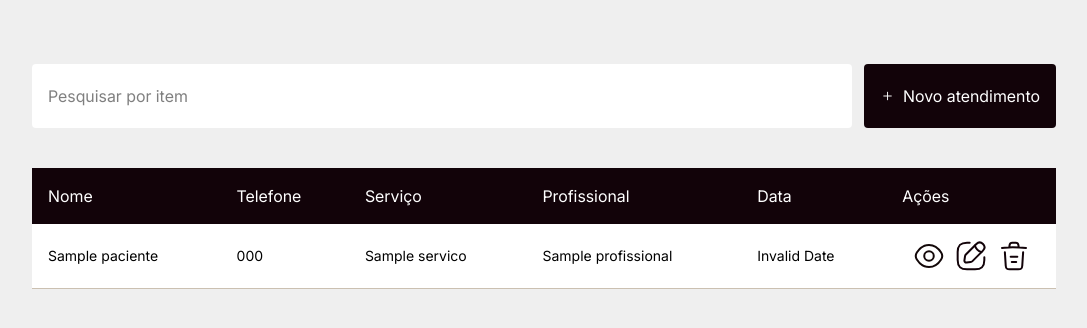
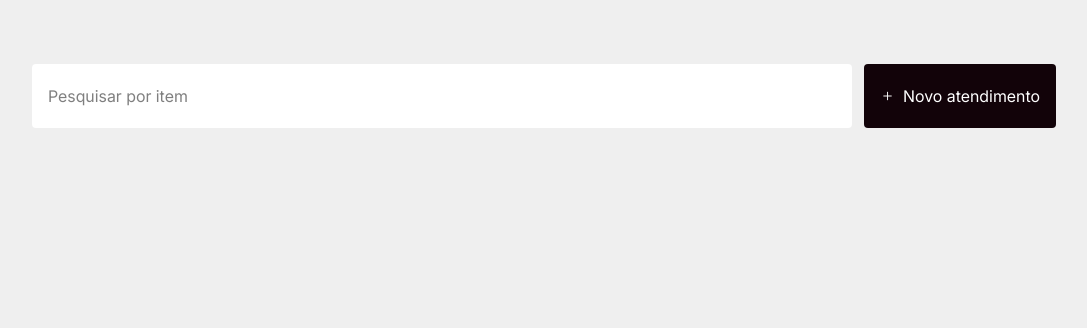
Before and after one commit to enzogran01/duo-system, a Node server app: template frontend/pages/dashboard/dashboard.ejs in a window 1280 px wide. Shown: the part 64-392 px from the top of the page, without its empty margins (96-1183 px from the left). Run offline with Node 20, Linux system fonts and the light colour scheme; the template is opened without the code that fills it: most values are stand-ins (such as "Sample title", 1, 10 or a date in 2020); some libraries are stand-ins or nearby versions.

Commit message:
:trashcan: delete: atendimentos routes,controllers and view

```diff
--- a/frontend/pages/dashboard/dashboard.ejs
+++ b/frontend/pages/dashboard/dashboard.ejs
@@ -1,23 +1,6 @@
 <%- include('../includes/head') %>
-    <dialog id="modalAtendimento" class="rounded-lg p-6 w-full max-w-md m-auto backdrop:bg-black/50">
-        <h2 class="text-lg font-medium mb-4" id="modal-paciente">Detalhes do Atendimento</h2>
-        <div class="flex flex-col gap-2 text-sm">
-            <p><span class="font-medium tel">Data:</span> <span id="modal-data"></span></p>
-            <p><span class="font-medium tel">Telefone:</span> <span id="modal-telefone"></span></p>
-            <p><span class="font-medium">Serviço:</span> <span id="modal-servico"></span></p>
-            <p><span class="font-medium">Profissional:</span> <span id="modal-profissional"></span></p>
-            <p><span class="font-medium">Observação:</span> <span id="modal-observacao" class="italic text-black/50"></span></p>
-        </div>
-        <button id="modalCloseBtn" class="mt-6 w-full p-3 rounded-md bg-action text-white cursor-pointer">Fechar</button>
-    </dialog>
 
     <main class="w-full flex flex-col pt-32 px-12 md:px-32">
-
-        <% if (errors && errors.length > 0) { %>
-            <div class="w-full mb-4 mt-2 p-3 rounded-md bg-red-100 text-red-600 text-sm text-center">
-                <p> <%= errors %> </p>
-            </div>
-        <% } %>
 
         <div class="flex flex-col sm:flex-row w-full gap-3" data-aos="fade-up" data-aos-offset="10" data-aos-delay="100" data-aos-duration="1000">
             <input type="search" placeholder="Pesquisar por item" class="rounded-sm flex-1 text-center sm:text-left bg-white outline-none p-4">
@@ -28,38 +11,7 @@
         </div>
 
         <div class="mt-10 w-full overflow-x-auto" data-aos="fade-right" data-aos-offset="10" data-aos-delay="500" data-aos-duration="1000">
-            <% if (atendimentos.length === 0) { %>
-                <p class="text-black/50 italic">Sem atendimentos por enquanto...</p>
-            <% } else { %>
-                <table class="w-full border-collapse min-w-150">
-                <thead>
-                    <tr class="bg-action text-white text-left">
-                        <th class="p-4 font-medium">Nome</th>
-                        <th class="p-4 font-medium">Telefone</th>
-                        <th class="p-4 font-medium">Serviço</th>
-                        <th class="p-4 font-medium">Profissional</th>
-                        <th class="p-4 font-medium">Data</th>
-                        <th class="p-4 font-medium">Ações</th>
-                    </tr>
-                </thead>
-                <tbody>
-                    <% atendimentos.forEach(atendimento => { %>
-                        <tr class="border-b border-secondary bg-white hover:bg-tertiary transition-colors duration-150">
-                            <td class="p-4 text-sm"><%= atendimento.paciente %></td>
-                            <td class="p-4 text-sm tel"><%= atendimento.telefone || '---' %></td>
-                            <td class="p-4 text-sm"><%= atendimento.servico %></td>
-                            <td class="p-4 text-sm"><%= atendimento.profissional %></td>
-                            <td class="p-4 text-sm"><%= new Date(atendimento.dataAtendimento).toLocaleDateString('pt-BR') %></td>
-                            <td class="p-4 text-sm flex justify-evenly">
-                            <!-- visualizar --> <svg class="view-btn cursor-pointer transition-all hover:scale-110 outline-none" xmlns="http://www.w3.org/2000/svg" width="32" height="32" viewBox="0 0 24 24" fill="none"><path d="M15.58 12c0 1.98-1.6 3.58-3.58 3.58S8.42 13.98 8.42 12s1.6-3.58 3.58-3.58 3.58 1.6 3.58 3.58Z" stroke="#130809" stroke-width="1.5" stroke-linecap="round" stroke-linejoin="round"></path><path d="M12 20.27c3.53 0 6.82-2.08 9.11-5.68.9-1.41.9-3.78 0-5.19-2.29-3.6-5.58-5.68-9.11-5.68-3.53 0-6.82 2.08-9.11 5.68-.9 1.41-.9 3.78 0 5.19 2.29 3.6 5.58 5.68 9.11 5.68Z" stroke="#130809" stroke-width="1.5" stroke-linecap="round" stroke-linejoin="round"></path></svg>
-                            <!-- editar --> <svg class="edit-btn cursor-pointer transition-all hover:scale-110 outline-none" xmlns="http://www.w3.org/2000/svg" width="32" height="32" viewBox="0 0 24 24" fill="none"><path d="M11 2H9C4 2 2 4 2 9v6c0 5 2 7 7 7h6c5 0 7-2 7-7v-2" stroke="#120309" stroke-width="1.5" stroke-linecap="round" stroke-linejoin="round"></path><path d="M16.04 3.02 8.16 10.9c-.3.3-.6.89-.66 1.32l-.43 3.01c-.16 1.09.61 1.85 1.7 1.7l3.01-.43c.42-.06 1.01-.36 1.32-.66l7.88-7.88c1.36-1.36 2-2.94 0-4.94-2-2-3.58-1.36-4.94 0Z" stroke="#120309" stroke-width="1.5" stroke-miterlimit="10" stroke-linecap="round" stroke-linejoin="round"></path><path d="M14.91 4.15a7.144 7.144 0 0 0 4.94 4.94" stroke="#120309" stroke-width="1.5" stroke-miterlimit="10" stroke-linecap="round" stroke-linejoin="round"></path></svg>
-                            <!-- excluir --> <a href="/atendimento/delete/<%=atendimento._id%>"> <svg class="cursor-pointer transition-all hover:scale-110 delete-btn" xmlns="http://www.w3.org/2000/svg" width="32" height="32" viewBox="0 0 24 24" fill="none"><path d="M21 5.98c-3.33-.33-6.68-.5-10.02-.5-1.98 0-3.96.1-5.94.3L3 5.98M8.5 4.97l.22-1.31C8.88 2.71 9 2 10.69 2h2.62c1.69 0 1.82.75 1.97 1.67l.22 1.3M18.85 9.14l-.65 10.07C18.09 20.78 18 22 15.21 22H8.79C6 22 5.91 20.78 5.8 19.21L5.15 9.14M10.33 16.5h3.33M9.5 12.5h5" stroke="#120309" stroke-width="1.5" stroke-linecap="round" stroke-linejoin="round"></path></svg> </a>
-                            </td>
-                        </tr>
-                    <% }) %>
-                </tbody>
-            </table>
-            <% } %>
+
         </div>
     </main>
 
```
Also changed, not shown: frontend/styles/vendor/output.css.
